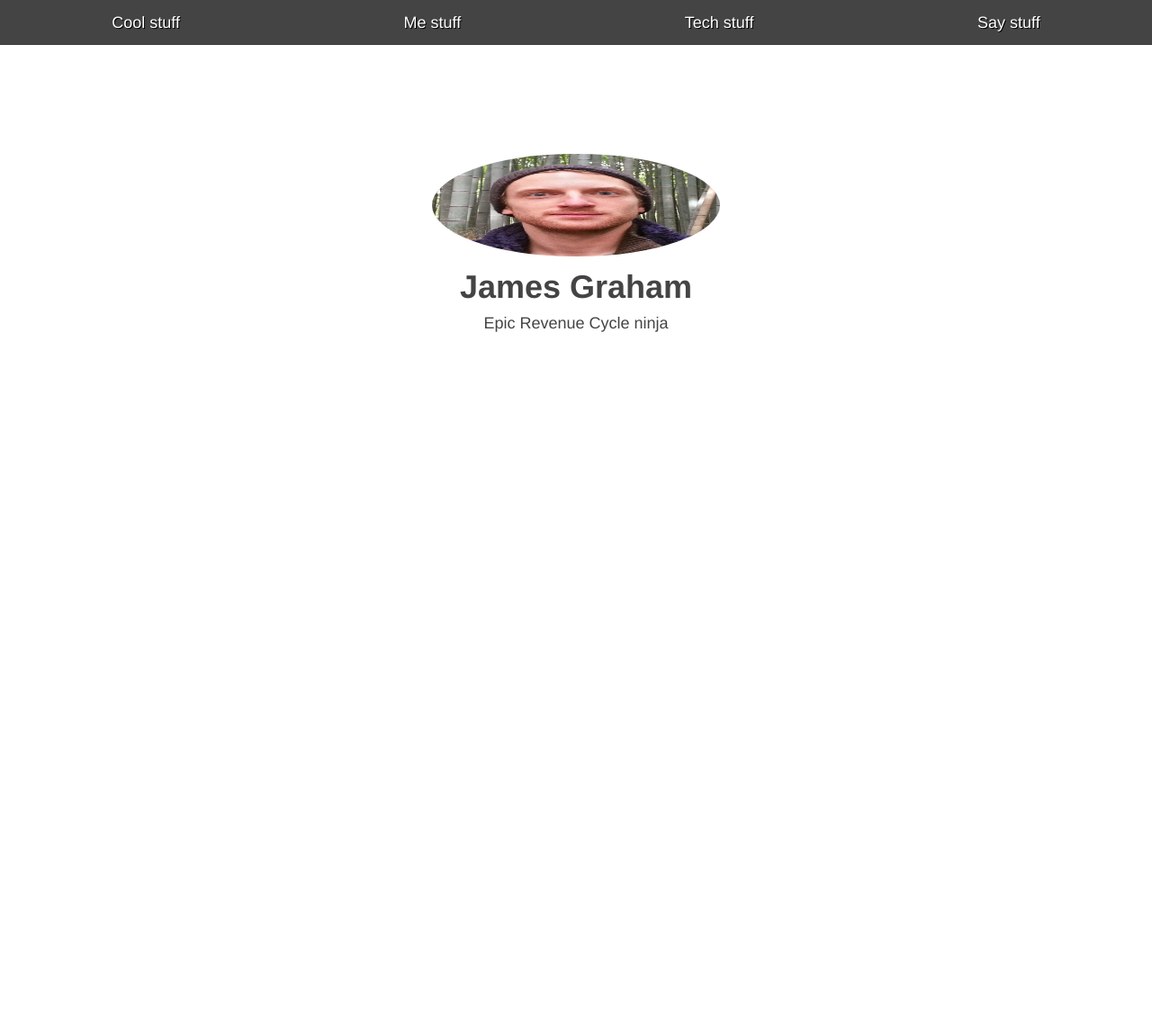
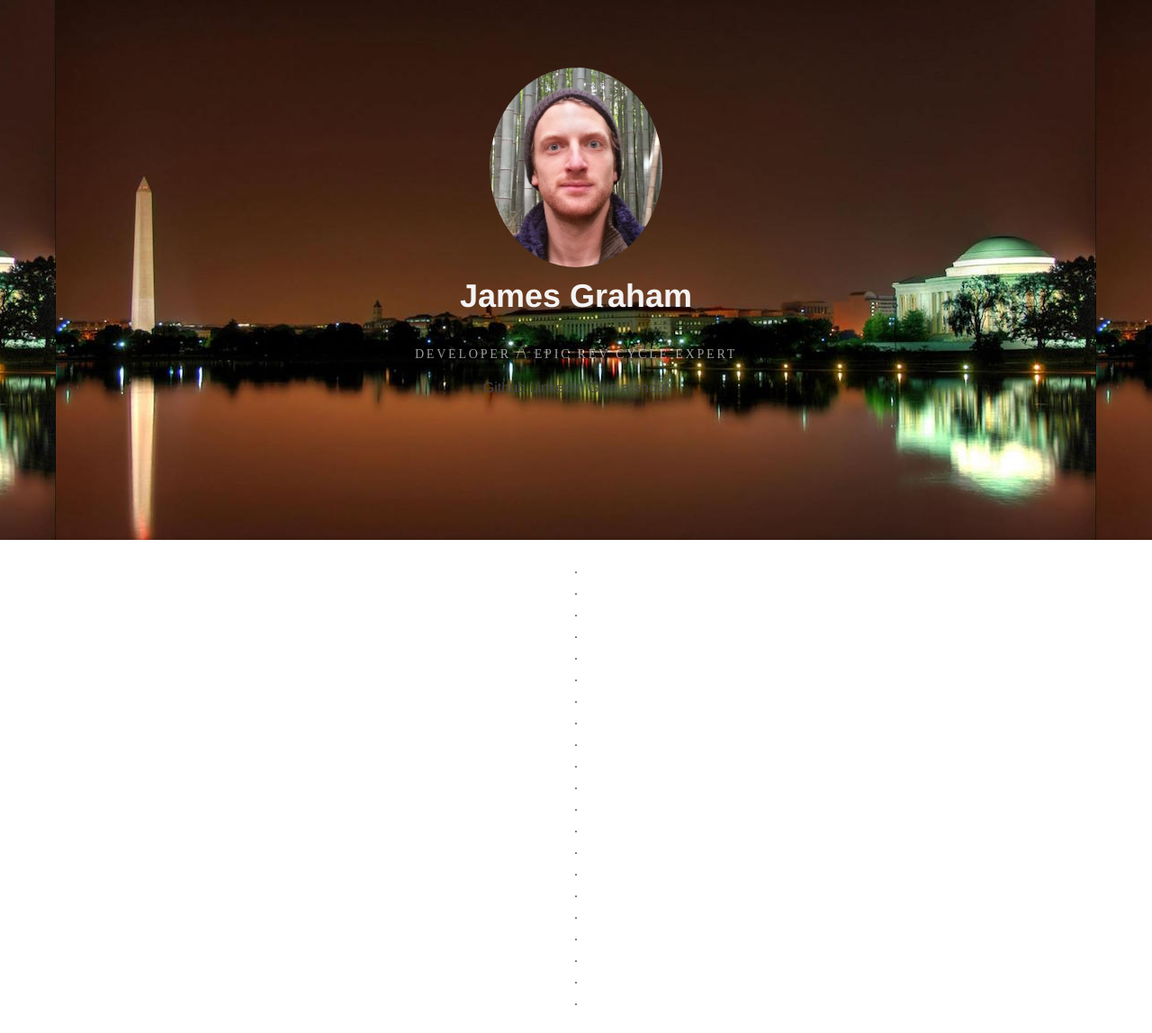
Before and after one commit to wombatdev/wombatwebsite1, a plain HTML site: page index.html in a window 1280 px wide. Shown: the whole page at 90% size. Before the commit the page ends 800 px from the top, so only its background shows below. Drawn offline with Linux system fonts and the light colour scheme.

Commit message:
wholesale redesign removed transitions

```diff
--- a/index.html
+++ b/index.html
@@ -6,18 +6,50 @@
   </head>
 
   <body>
-    <ul class="nav">
+<!--    <ul class="nav">
       <li><a href="#portfolio">Cool stuff</a></li>
       <li><a href="#bio">Me stuff</a></li>
       <li><a href="#skills">Tech stuff</a></li>
       <li><a href="#contact">Say stuff</a></li>
-    </ul>
-    <section class="hero">
-      <header>
-        <img src="portrait.jpg" class="portrait" alt="James' Portrait" height=25% width=25% />
-        <h1>James Graham</h1>
-        <p>Epic Revenue Cycle ninja</p>
-      </header>
-    </section>
+    </ul> -->
+    <header id="top">
+      <section class="james">
+        <img src="portrait.jpg" class="portrait" alt="James' Picture" height=15% width=15% />
+        <h2>
+          James Graham
+          <span>Developer /\ Epic Rev Cycle Expert</span>
+        </h2>
+        <div class="connect">
+          <a class="github" href="http://github.com/wombatdev">Github</a>
+          <a class="linkedin" href="http://linkedin.com/in/james-graham-3118a778">LinkedIn</a>
+          <a class="email" href="mailto:james@team-wombat.com">Give a shout</a>
+        </div>
+      </section>
+    </header>
+    <section class="main">
+    <pre>
+.
+.
+.
+.
+.
+.
+.
+.
+.
+.
+.
+.
+.
+.
+.
+.
+.
+.
+.
+.
+.
+    </pre>
+  </section>
   </body>
 </html>
--- a/styles.css
+++ b/styles.css
@@ -10,38 +10,72 @@
     color: inherit;
 }
 html, body {
-    font-family: "Helvetica Neue", Helvetica, sans-serif;
-    font-size: 18px;
-    line-height: 30px;
+    font-family: ProximaNovaLight, 'Helvetica Neue', Helvetica, sans-serif;
+    font-size: 16px;
+    line-height: 24px;
     color: #444;
-    text-shadow: 1px 1px 0px #fff;
 }
 body {
     text-align: center;
+    background: url("header.jpeg");
+    background-position-x: 50%;
+    background-position-y: 0%;
+    background-size: initial;
+    background-repeat-x: no-repeat;
+    background-repeat-y: no-repeat;
+    background-attachment: fixed;
+    background-origin: initial;
+    background-clip: initial;
+    background-color: rgb(244, 243, 243);
 }
-h1 {
+header {
+    height: 600px;
+    position: fixed;
+    top: 0;
+    width: 100%;
+    display: block;
+}
+header .james {
+    padding-top: 75px;
+    margin-top: 0px;
+}
+h2 {
     font-size: 36px;
     line-height: 50px;
     font-weight: bold;
+    color: rgb(244, 243, 243);
 }
 img {
     border-radius: 50%;
 }
+header h2 span {
+    display: block;
+    font-size: 14px;
+    padding-top: 15px;
+    font-weight: normal;
+    color: rgba(255,255,255,0.6);
+    font-family: ProximaNovaLight;
+    letter-spacing: 0.2em;
+    text-transform: uppercase;
+}
+
+.main {
+    margin: 600px auto 0 auto;
+    width: 100%;
+    background: #fff;
+    position: relative;
+    box-shadow: 0 0 5px rgba(0,0,0,.2);
+    z-index: 3;
+    padding-top: 20px;
+}
+
+
 .hero {
   outline: 1px solid red;
   height: 100vh;
   display: flex;
   flex-direction: column;
   justify-content: center;
-}
-
-.portrait {
-  transition: transform 1s, box-shadow 1s;
-}
-
-.portrait:hover {
-  transform: rotate(360deg);
-  box-shadow: 0px 0px 100px 50px #fc0;
 }
 
 .nav {
```
Also changed, not shown: header.jpeg (added).
